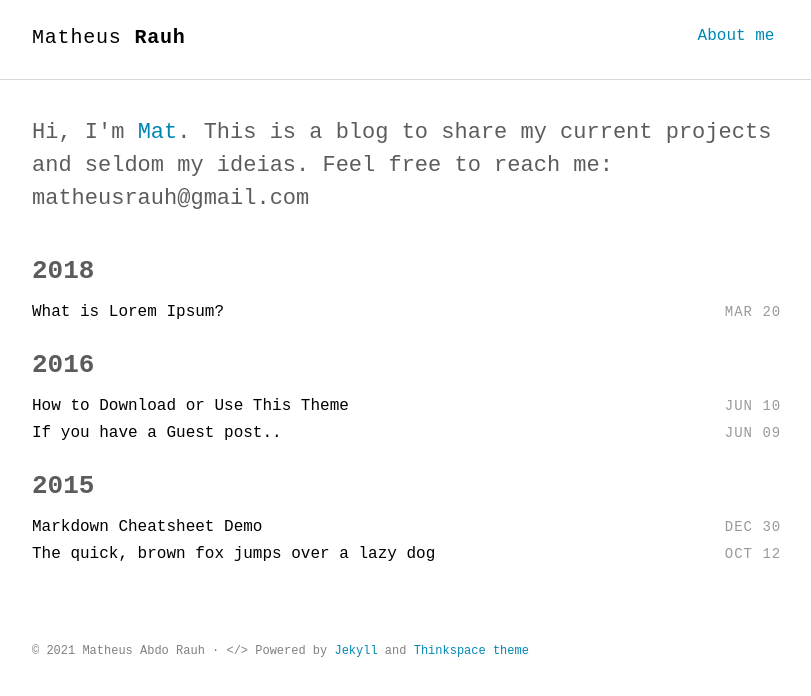
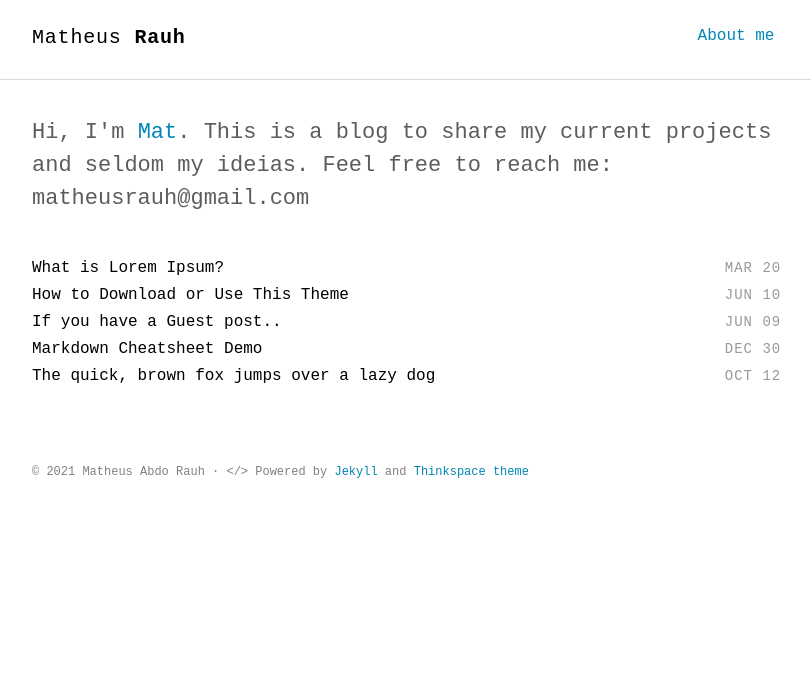
Before and after one commit to m-rauh/m-rauh.github.io, a Jekyll site: the page built from index.html, in a window 1280 px wide. Shown: the top 696 px of the page, without its empty margins (232-1043 px from the left). Built offline with Jekyll 4.4.1, drawn with Linux system fonts in a browser that asks for light colours; some web fonts are replaced.

Commit message:
Update index.html

```diff
--- a/index.html
+++ b/index.html
@@ -9,12 +9,12 @@ title: Home
   <div class="container">
     {% for post in site.posts %}
       {% unless post.next %}
-        <h2 class="category-title">{{ post.date | date: '%Y' }}</h2>
+        <!--<h2 class="category-title">{{ post.date | date: '%Y' }}</h2>-->
       {% else %}
         {% capture year %}{{ post.date | date: '%Y' }}{% endcapture %}
         {% capture nyear %}{{ post.next.date | date: '%Y' }}{% endcapture %}
         {% if year != nyear %}
-          <h2 class="category-title">{{ post.date | date: '%Y' }}</h2>
+          <!--<h2 class="category-title">{{ post.date | date: '%Y' }}</h2>-->
         {% endif %}
       {% endunless %}
       <article class="post-item">
```
